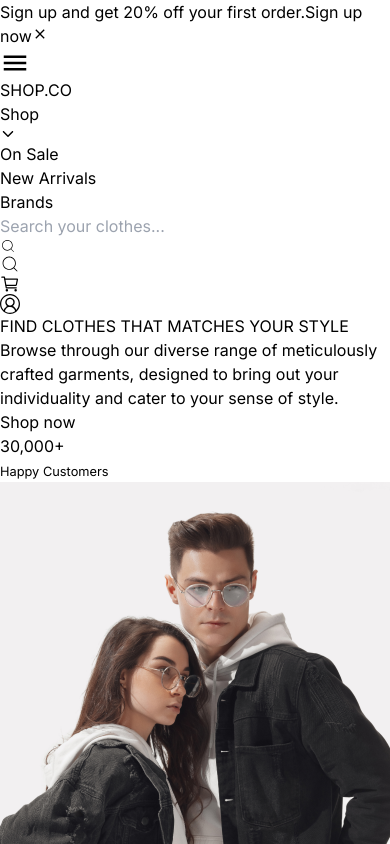
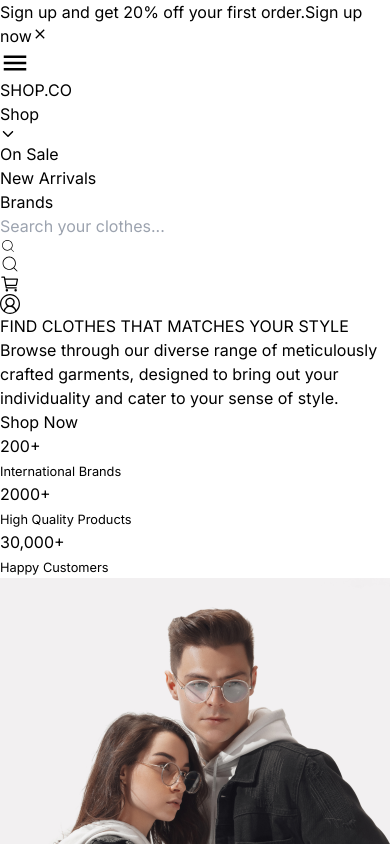
Before and after one commit to Lesuuh/shop.co, a React (Vite) app: page / in a window 390 px wide. Shown: the top 844 px of the page. Built offline with nearby package versions, Linux system fonts and the light colour scheme.

Commit message:
refactor Hero component for improved layout and responsiveness

```diff
--- a/src/components/ui/Hero.jsx
+++ b/src/components/ui/Hero.jsx
@@ -1,35 +1,67 @@
-import Button from "../Button";
+// import Button from "../Button";
 import heroImg from "../../assets/hero-img.png";
 import vectorStar from "../../assets/Vector.png";
 
 const Hero = () => {
   return (
     <section className="w-full max-w-[100vw] bg-[#f2f0f1]">
-      <h2 className="font-black text-4xl px-4 pt-6 leading-8 ">
+      <div className="md:flex items-center px-4 md:px-10 lg:px-20 justify-between">
+        <div className="w-full lg:md:w-[600px]">
+          <h2 className="font-black text-4xl pt-6 leading-8 md:text-5xl">
             FIND CLOTHES THAT MATCHES YOUR STYLE
           </h2>
-      <p className="px-4 py-3 text-xs leading-4 font-light text-[#3b3b3b]">
+          <p className=" py-3 text-xs leading-4 font-light text-[#3b3b3b] md:w-[500px]">
             Browse through our diverse range of meticulously crafted garments,
             designed to bring out your individuality and cater to your sense of
             style.
           </p>
-      <div className="px-4">
-        <Button text="Shop now" />
+          <div className="">
+            <button className="bg-[#111] w-full md:w-[150px] rounded-3xl text-xs  text-white py-2 my-2 md:py-3 md:px-2">
+              Shop Now
+            </button>
           </div>
 
-      <div className=" px-4 mt-10 flex items-center flex-col">
-        <p className="font-semibold text-xl leading-3 text-center flex-1">
+          <div className="mt-10 flex items-center justify-center md:justify-start w-full space-x-5">
+            <div className="hidden md:flex border-r px-5 flex-col -space-y-1">
+              <p className="font-semibold text-xl md:text-2xl leading-3 text-center flex-1">
+                200+
+              </p>
+              <small className="text-xs font-extralight text-center flex-1">
+                International Brands
+              </small>
+            </div>
+            <div className="hidden md:flex border-r px-5 flex-col -space-y-1">
+              <p className="font-semibold text-xl md:text-2xl leading-none text-center flex-1">
+                2000+
+              </p>
+              <small className="text-xs font-extralight text-center flex-1">
+                High Quality Products
+              </small>
+            </div>
+            <div className="px-5 flex flex-col md:-space-y-1">
+              <p className="font-semibold text-xl md:text-2xl leading-3 text-center flex-1">
                 30,000+
               </p>
               <small className="text-xs font-extralight text-center flex-1">
                 Happy Customers
               </small>
             </div>
+          </div>
+        </div>
 
-      <div className="relative">
-        <img src={heroImg} alt="hero-img" />
-        <img src={vectorStar} alt="" className="absolute top-32 left-0 w-10 " />
-        <img src={vectorStar} alt="" className="absolute top-5 right-0 w-16" />
+        <div className="relative ">
+          <img src={heroImg} alt="hero-img" className="w-full" />
+          <img
+            src={vectorStar}
+            alt=""
+            className="absolute top-32 left-0 w-10 "
+          />
+          <img
+            src={vectorStar}
+            alt=""
+            className="absolute top-5 right-0 w-16"
+          />
+        </div>
       </div>
     </section>
   );
```
Lines whose indentation alone changed are shown as unchanged.
